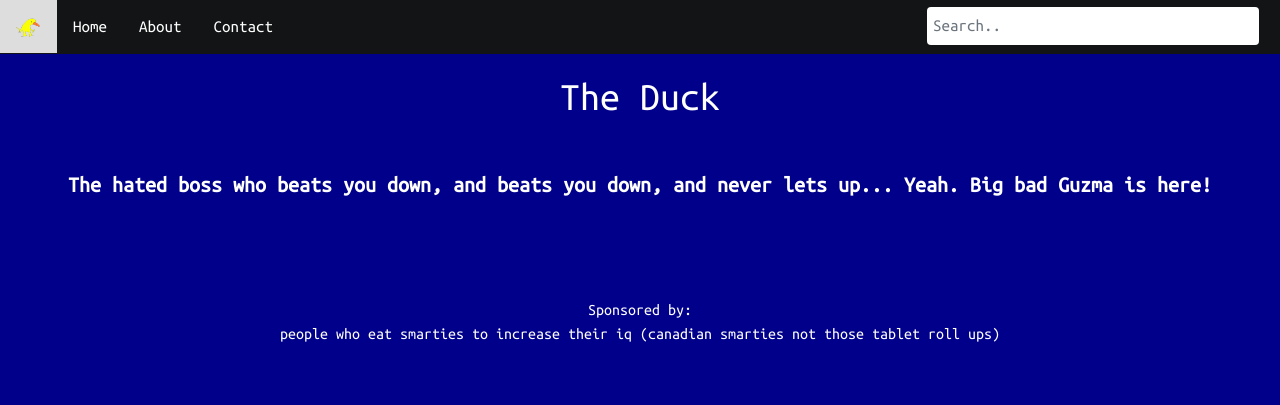
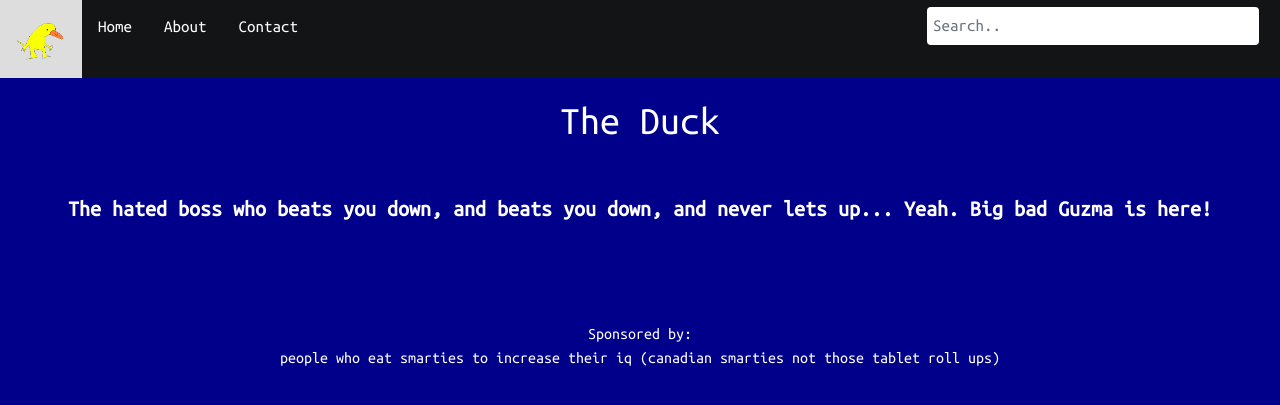
Before and after one commit to The-Ducks-Code/the-ducks-code.github.io, a Jekyll site: the page built from index.md, in a window 1280 px wide. Shown: the top 405 px of the page. Built offline with Jekyll 4.4.1, drawn with Linux system fonts in a browser that asks for light colours.

Commit message:
Update default.html

```diff
--- a/_layouts/default.html
+++ b/_layouts/default.html
@@ -50,7 +50,7 @@
 <body>
 
     <div class="topnav">
-        <a href="/"><img src="/images/duck.png" width="25" height="25" alt="searchlogo" class="searchlogo"></a>
+        <a href="/"><img src="/images/duck.png" width="50" height="50" alt="searchlogo" class="searchlogo"></a>
         <a id="homeNav" href="/">Home</a>
 
         <a id="aboutNav" href="/info/about/">About</a>
```
